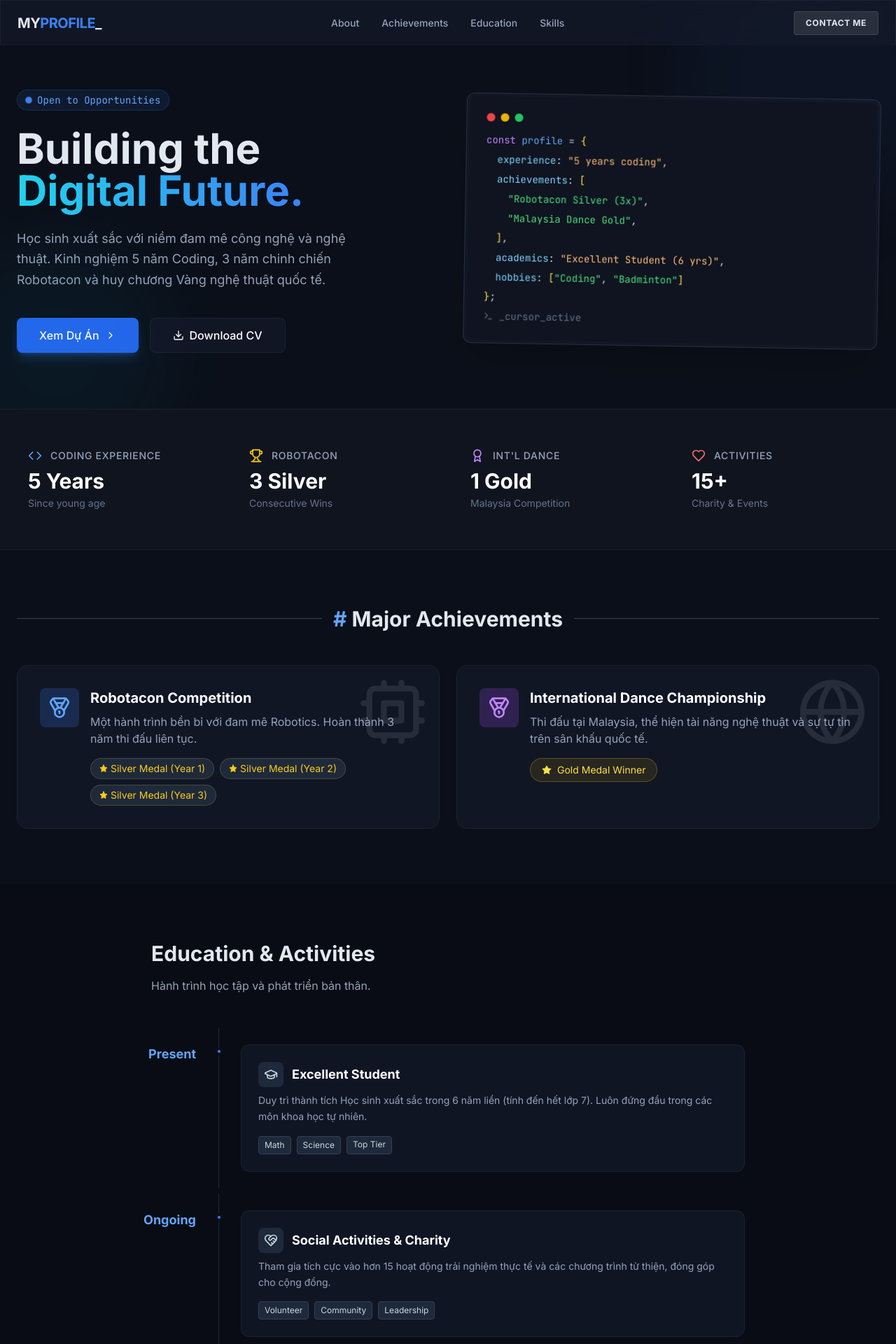
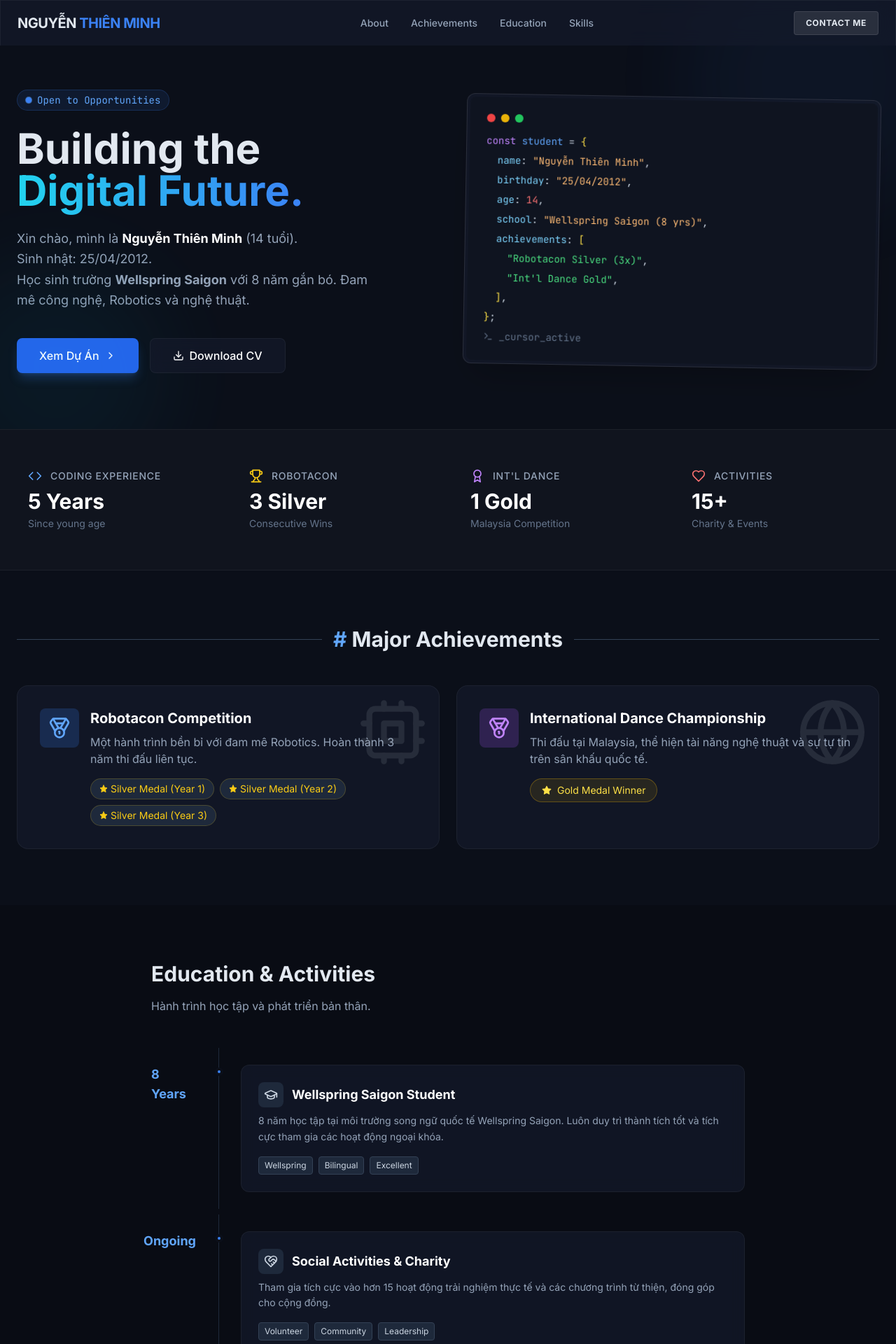
Before and after one commit to minhnguyen18010-bit/Minh, a React (Vite) app: page / in a window 1280 px wide. Shown: the top 1920 px of the page at 70% size. Built offline with nearby package versions, Linux system fonts and the light colour scheme.

Commit message:
feat: Personalize portfolio with student details
Updates the portfolio to reflect the student's name and personal information. This includes changes to the page title, hero section, and timeline entries to align with the student's identity and educational journey.

```diff
--- a/App.tsx
+++ b/App.tsx
@@ -12,8 +12,8 @@ function App() {
       {/* Navigation */}
       <nav className="fixed top-0 w-full z-50 glass-card border-b-0 border-b-white/5 bg-opacity-80 backdrop-blur-md">
         <div className="container mx-auto px-6 h-16 flex items-center justify-between">
-          <span className="font-bold text-xl tracking-tight">
-            MY<span className="text-blue-500">PROFILE</span>_
+          <span className="font-bold text-xl tracking-tight uppercase">
+            Nguyễn <span className="text-blue-500">Thiên Minh</span>
           </span>
           <div className="hidden md:flex gap-8 text-sm font-medium text-slate-400">
             <a href="#" className="hover:text-white transition-colors">About</a>
--- a/components/Hero.tsx
+++ b/components/Hero.tsx
@@ -25,8 +25,12 @@ const Hero: React.FC = () => {
           </h1>
 
           <p className="text-slate-400 text-lg max-w-lg leading-relaxed">
-            Học sinh xuất sắc với niềm đam mê công nghệ và nghệ thuật.
-            Kinh nghiệm 5 năm Coding, 3 năm chinh chiến Robotacon và huy chương Vàng nghệ thuật quốc tế.
+            Xin chào, mình là <strong className="text-white">Nguyễn Thiên Minh</strong> (14 tuổi).
+            <br />
+            Sinh nhật: 25/04/2012.
+            <br />
+            Học sinh trường <strong>Wellspring Saigon</strong> với 8 năm gắn bó.
+            Đam mê công nghệ, Robotics và nghệ thuật.
           </p>
 
           <div className="flex flex-col sm:flex-row gap-4 pt-4">
@@ -57,14 +61,15 @@ const Hero: React.FC = () => {
                 <div className="w-3 h-3 rounded-full bg-green-500" />
               </div>
               <div className="space-y-2 text-slate-300">
-                <p><span className="text-purple-400">const</span> <span className="text-blue-400">profile</span> = <span className="text-yellow-300">{`{`}</span></p>
-                <p className="pl-4"><span className="text-sky-300">experience</span>: <span className="text-orange-300">"5 years coding"</span>,</p>
+                <p><span className="text-purple-400">const</span> <span className="text-blue-400">student</span> = <span className="text-yellow-300">{`{`}</span></p>
+                <p className="pl-4"><span className="text-sky-300">name</span>: <span className="text-orange-300">"Nguyễn Thiên Minh"</span>,</p>
+                <p className="pl-4"><span className="text-sky-300">birthday</span>: <span className="text-orange-300">"25/04/2012"</span>,</p>
+                <p className="pl-4"><span className="text-sky-300">age</span>: <span className="text-red-400">14</span>,</p>
+                <p className="pl-4"><span className="text-sky-300">school</span>: <span className="text-orange-300">"Wellspring Saigon (8 yrs)"</span>,</p>
                 <p className="pl-4"><span className="text-sky-300">achievements</span>: <span className="text-yellow-300">[</span></p>
                 <p className="pl-8"><span className="text-green-400">"Robotacon Silver (3x)"</span>,</p>
-                <p className="pl-8"><span className="text-green-400">"Malaysia Dance Gold"</span>,</p>
+                <p className="pl-8"><span className="text-green-400">"Int'l Dance Gold"</span>,</p>
                 <p className="pl-4"><span className="text-yellow-300">]</span>,</p>
-                <p className="pl-4"><span className="text-sky-300">academics</span>: <span className="text-orange-300">"Excellent Student (6 yrs)"</span>,</p>
-                <p className="pl-4"><span className="text-sky-300">hobbies</span>: <span className="text-yellow-300">[</span><span className="text-green-400">"Coding"</span>, <span className="text-green-400">"Badminton"</span><span className="text-yellow-300">]</span></p>
                 <p><span className="text-yellow-300">{`}`}</span>;</p>
                 <div className="mt-4 flex items-center gap-2 text-slate-500">
                   <Terminal size={14} />
--- a/components/Timeline.tsx
+++ b/components/Timeline.tsx
@@ -60,11 +60,11 @@ const Timeline: React.FC = () => {
 
          <div className="space-y-2">
             <TimelineItem
-              year="Present"
-              title="Excellent Student"
-              desc="Duy trì thành tích Học sinh xuất sắc trong 6 năm liền (tính đến hết lớp 7). Luôn đứng đầu trong các môn khoa học tự nhiên."
+              year="8 Years"
+              title="Wellspring Saigon Student"
+              desc="8 năm học tập tại môi trường song ngữ quốc tế Wellspring Saigon. Luôn duy trì thành tích tốt và tích cực tham gia các hoạt động ngoại khóa."
               icon={GraduationCap}
-              tags={['Math', 'Science', 'Top Tier']}
+              tags={['Wellspring', 'Bilingual', 'Excellent']}
             />
              <TimelineItem
               year="Ongoing"
@@ -74,7 +74,7 @@ const Timeline: React.FC = () => {
               tags={['Volunteer', 'Community', 'Leadership']}
             />
             <TimelineItem
-              year="2019-2023"
+              year="2019-2024"
               title="Coding Journey"
               desc="5 năm kinh nghiệm tự học và rèn luyện lập trình. Phát triển tư duy logic thông qua các dự án cá nhân và thi đấu."
               icon={Calendar}
--- a/index.html
+++ b/index.html
@@ -3,7 +3,7 @@
   <head>
     <meta charset="UTF-8" />
     <meta name="viewport" content="width=device-width, initial-scale=1.0" />
-    <title>Portfolio - Student Profile</title>
+    <title>Portfolio - Nguyễn Thiên Minh</title>
     <script src="https://cdn.tailwindcss.com"></script>
     <link href="https://fonts.googleapis.com/css2?family=Inter:wght@300;400;500;600;700&family=JetBrains+Mono:wght@400;500&display=swap" rel="stylesheet">
     <script>
@@ -44,12 +44,12 @@
   <script type="importmap">
 {
   "imports": {
-    "react/": "https://esm.sh/react@^19.2.3/",
     "react": "https://esm.sh/react@^19.2.3",
     "react-dom/": "https://esm.sh/react-dom@^19.2.3/",
+    "react/": "https://esm.sh/react@^19.2.3/",
     "lucide-react": "https://esm.sh/lucide-react@^0.562.0",
-    "@vitejs/plugin-react": "https://esm.sh/@vitejs/plugin-react@^5.1.2",
-    "vite": "https://esm.sh/vite@^7.3.1"
+    "vite": "https://esm.sh/vite@^7.3.1",
+    "@vitejs/plugin-react": "https://esm.sh/@vitejs/plugin-react@^5.1.2"
   }
 }
 </script>
```
